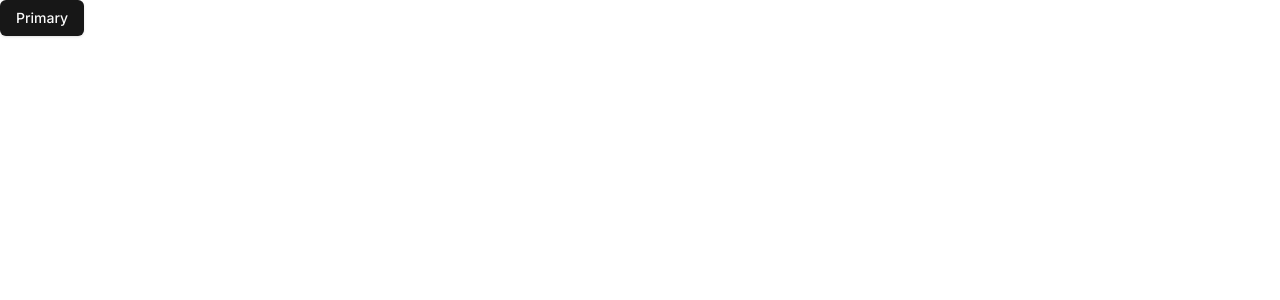
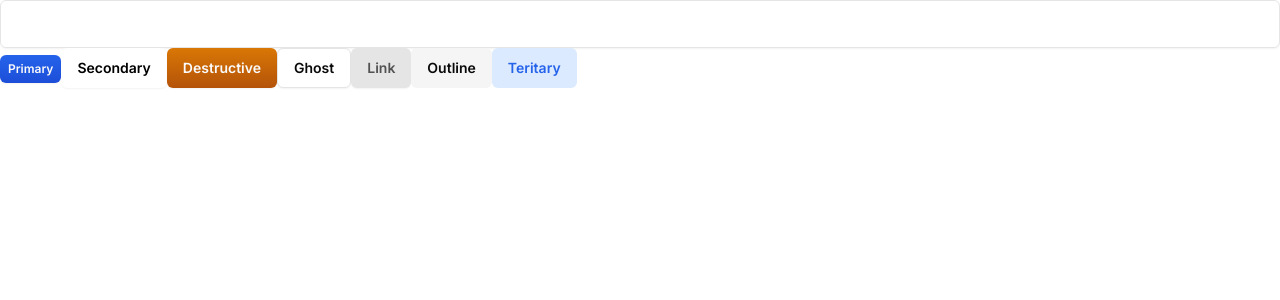
Before and after one commit to common1/jira-clone, a Next.js app: page / in a window 1280 px wide. Shown: the top 300 px of the page. Built offline with nearby package versions, Linux system fonts and the light colour scheme.

Commit message:
03 Customizing components - Part 2

```diff
--- a/src/app/page.tsx
+++ b/src/app/page.tsx
@@ -1,10 +1,31 @@
 import { Button } from "@/components/ui/button";
+import { Input } from "@/components/ui/input";
+
 
 export default function Home() {
   return (
-    <div>
-      <Button>
+    <div className="">
+      <Input />
+      <Button size="xs">
         Primary
+      </Button>
+      <Button variant="secondary">
+        Secondary
+      </Button>
+      <Button variant="destructive">
+        Destructive
+      </Button>
+      <Button variant="ghost">
+        Ghost
+      </Button>
+      <Button variant="muted">
+        Link
+      </Button>
+      <Button variant="outline">
+        Outline
+      </Button>
+      <Button variant="teritary">
+        Teritary
       </Button>
     </div>
   );
--- a/src/components/ui/button.tsx
+++ b/src/components/ui/button.tsx
@@ -5,30 +5,32 @@
 import { cn } from "@/lib/utils"
 
 const buttonVariants = cva(
-  "inline-flex items-center justify-center gap-2 whitespace-nowrap rounded-md text-sm font-medium transition-colors focus-visible:outline-none focus-visible:ring-1 focus-visible:ring-ring disabled:pointer-events-none disabled:opacity-50 [&_svg]:pointer-events-none [&_svg]:size-4 [&_svg]:shrink-0",
+  "inline-flex items-center justify-center gap-2 whitespace-nowrap rounded-md text-sm font-semibold transition-colors focus-visible:outline-none focus-visible:ring-1 focus-visible:ring-ring disabled:pointer-events-none disabled:bg-neutral-100 disabled:from-neutral-100 disable:to-neutral-100 disabled:text-neutral-300 border-neutral-200 shadow-sm [&_svg]:pointer-events-none [&_svg]:size-4 [&_svg]:shrink-0",
   {
     variants: {
       variant: {
-        default:
-          "bg-primary text-primary-foreground shadow hover:bg-primary/90",
+        primary:
+          "bg-gradient-to-b from-blue-600 to-blue-700 text-primary-foreground hover:from-blue-700 hover:to-blue-700",
         destructive:
-          "bg-destructive text-destructive-foreground shadow-sm hover:bg-destructive/90",
+          "bg-gradient-to-b from-amber-600 to-amber-700 text-destructive-foreground hover:from-amber-700 hover:to-amber-700",
         outline:
-          "border border-input bg-background shadow-sm hover:bg-accent hover:text-accent-foreground",
+          "border-tranparent shadow-none hover: bg-accent hover:text-accent-foreground",
         secondary:
-          "bg-secondary text-secondary-foreground shadow-sm hover:bg-secondary/80",
-        ghost: "hover:bg-accent hover:text-accent-foreground",
-        link: "text-primary underline-offset-4 hover:underline",
+          "bg-white text-black hover:bg-neutral-100",
+        ghost: "border border-input bg-background shadow-sm hover:bg-accent hover:text-accent-foreground",
+        muted: "bg-neutral-200 text-neutral-600 hover:bg-neutral-200/80",
+        teritary: "bg-blue-100 text-blue-600 border-tranparent hover:bg-blue-200 shadow-none",
       },
       size: {
-        default: "h-9 px-4 py-2",
-        sm: "h-8 rounded-md px-3 text-xs",
-        lg: "h-10 rounded-md px-8",
-        icon: "h-9 w-9",
+        default: "h-10 px-4 py-2",
+        sm: "h-8 rounded-md px-3",
+        xs: "h-7 rounded-md px-2 text-xs",
+        lg: "h-12 rounded-md px-8",
+        icon: "h-8 w-8",
       },
     },
     defaultVariants: {
-      variant: "default",
+      variant: "primary",
       size: "default",
     },
   }
--- a/src/components/ui/input.tsx
+++ b/src/components/ui/input.tsx
@@ -8,7 +8,7 @@
       <input
         type={type}
         className={cn(
-          "flex h-9 w-full rounded-md border border-input bg-transparent px-3 py-1 text-base shadow-sm transition-colors file:border-0 file:bg-transparent file:text-sm file:font-medium file:text-foreground placeholder:text-muted-foreground focus-visible:outline-none focus-visible:ring-1 focus-visible:ring-ring disabled:cursor-not-allowed disabled:opacity-50 md:text-sm",
+          "flex h-12 w-full rounded-md border border-input bg-transparent px-3 py-1 text-base shadow-sm transition-colors file:border-0 file:bg-transparent file:text-sm file:font-medium file:text-foreground placeholder:text-muted-foreground focus-visible:outline-none focus-visible:ring-1 focus-visible:ring-ring disabled:cursor-not-allowed disabled:opacity-50 md:text-sm",
           className
         )}
         ref={ref}
--- a/src/components/ui/select.tsx
+++ b/src/components/ui/select.tsx
@@ -19,7 +19,7 @@
   <SelectPrimitive.Trigger
     ref={ref}
     className={cn(
-      "flex h-9 w-full items-center justify-between whitespace-nowrap rounded-md border border-input bg-transparent px-3 py-2 text-sm shadow-sm ring-offset-background data-[placeholder]:text-muted-foreground focus:outline-none focus:ring-1 focus:ring-ring disabled:cursor-not-allowed disabled:opacity-50 [&>span]:line-clamp-1",
+      "flex h-12 w-full items-center justify-between whitespace-nowrap rounded-md border border-input bg-transparent px-3 py-2 text-sm shadow-sm ring-offset-background data-[placeholder]:text-muted-foreground focus:outline-none focus:ring-1 focus:ring-ring disabled:cursor-not-allowed disabled:opacity-50 [&>span]:line-clamp-1",
       className
     )}
     {...props}
--- a/src/features/test.tsx
+++ b/src/features/test.tsx
@@ -2,7 +2,7 @@
 
 const TestComponent = () => {
   return (
-    <div>Hello test component 123</div>
+    <div className="text-green-500">Hello test component 123</div>
   )
 }
 
```
Also changed, not shown: 2 other files (tests, documents, lock files or other folders).
